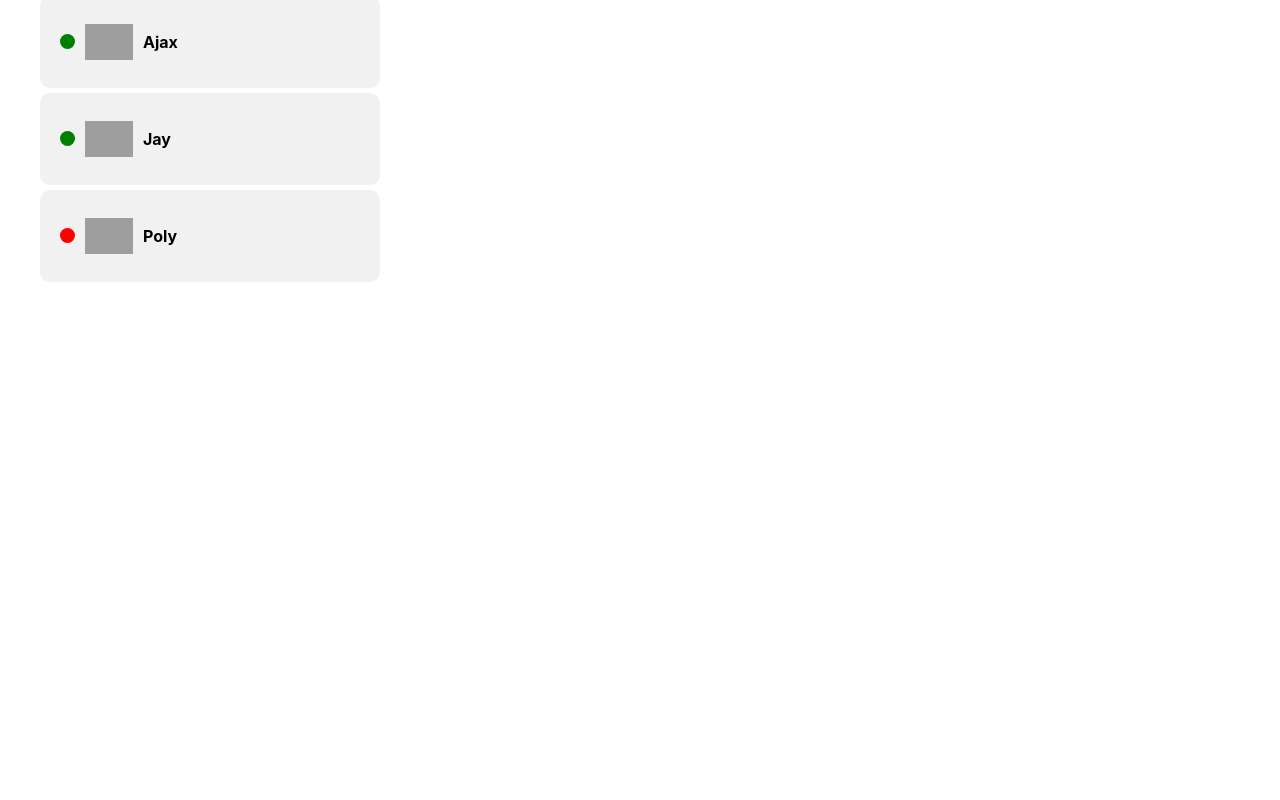
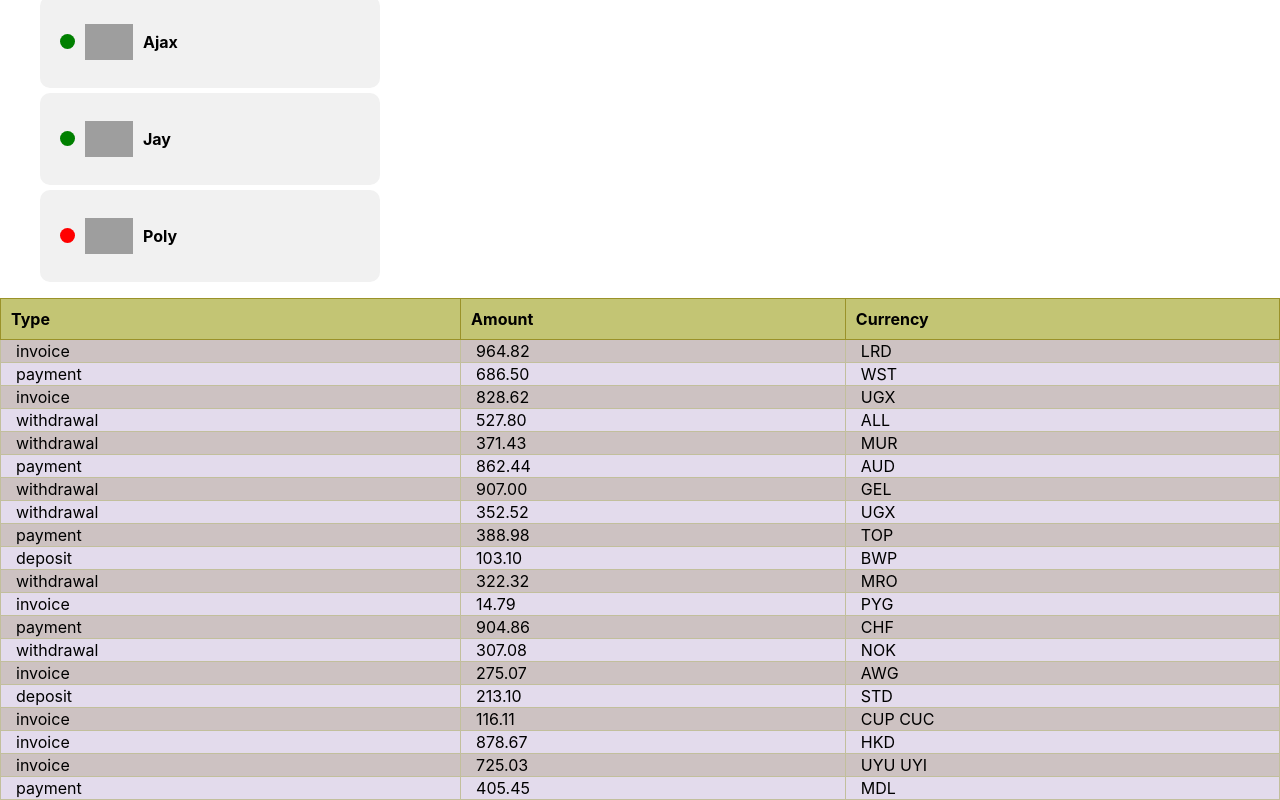
Before and after one commit to MMAKS999/goit-react-hw-01-components, a React (Create React App) app: page / in a window 1280 px wide. Shown: the part 827-1627 px from the top of the page. Before the commit the page ends 1125 px from the top, so only its background shows below. Built offline with nearby package versions, Linux system fonts and the light colour scheme; grey boxes are pictures that could not be loaded.

Commit message:
TransactionHistory
додано 4те завдання з транзакціями

```diff
--- a/src/components/App.jsx
+++ b/src/components/App.jsx
@@ -1,10 +1,12 @@
 import { Profile } from "./profile";
 import { Statistics } from "./statistics";
 import { FriendList } from "components/FriendList/FriendList";
+import { TransactionHistory } from "components/TransactionHistory/TransactionHistory";
+
 import user from "data/user.json";
 import data from "data/data.json";
 import friends from 'data/friends.json';
-
+import transactions from 'data/transactions.json';
 
 
 
@@ -23,6 +25,8 @@ export const App = () => {
 <Statistics stats={data} />
 
 <FriendList friends={friends} />
+
+<TransactionHistory items={transactions} />
     </div>
   );
 };
--- a/src/components/FriendList/FriendList.jsx
+++ b/src/components/FriendList/FriendList.jsx
@@ -1,11 +1,11 @@
 import PropTypes, { arrayOf } from 'prop-types';
-import { FriendListItem } from './FriendListItem';
+import { FriendListItem } from './FriendListItemItem';
 
 export const FriendList = ({ friends }) => (
   <ul className="friend-list">
      {friends && friends.map(({avatar, name, isOnline, id}) => (
        <FriendListItem
-         id={id}
+        key={id}
         avatar={avatar}
         name={name}
         isOnline={isOnline}
--- a/src/components/FriendList/FriendListItem.jsx
+++ b/src/components/FriendList/FriendListItemItem.jsx
@@ -1,9 +1,9 @@
 import css from 'components/FriendList/FriendListItem.module.css';
 // import PropTypes from 'prop-types';
 
-export const FriendListItem = ({ avatar, name, isOnline, id }) => (
+export const FriendListItem = ({ avatar, name, isOnline}) => (
 
-  <li className={css.item} key={id}>
+  <li className={css.item}>
     <span className={`${css.status} ${isOnline ? css.statusOn : ''}` }> </span>
     <img className="avatar" src={avatar} alt="User avatar" width="48" />
     <p className={css.name}>{name}</p>
--- /dev/null
+++ b/src/components/TransactionHistory/Transaction/Transaction.jsx
@@ -0,0 +1,9 @@
+import css from './Transaction.module.css'
+
+export const Transaction = ({type,amount,currency,index}) => (
+  <tr className={index % 2 === 0 ? css.evenRow : css.oddRow}>
+   <td>{type}</td>
+   <td>{amount}</td>
+   <td>{currency}</td>
+  </tr>
+)
--- /dev/null
+++ b/src/components/TransactionHistory/Transaction/Transaction.module.css
@@ -0,0 +1,15 @@
+
+.evenRow {
+  background-color: #cdc2c2;
+  /* Колір парних рядків */
+}
+
+.oddRow {
+  background-color: #e3dbec;
+  /* Колір непарних рядків */
+}
+.evenRow td,
+.oddRow td {
+  padding-left: 15px;
+  border: 1px solid rgb(194, 191, 156);
+}
--- /dev/null
+++ b/src/components/TransactionHistory/TransactionHistory.jsx
@@ -0,0 +1,40 @@
+import PropTypes, { arrayOf } from 'prop-types';
+import { Transaction } from './Transaction/Transaction'
+import css from './TransactionHistory.module.css'
+
+export const TransactionHistory = ({ items }) => (
+  <table className={css.transactionHistory}>
+  <thead>
+    <tr>
+      <th>Type</th>
+      <th>Amount</th>
+      <th>Currency</th>
+    </tr>
+    </thead>
+
+    <tbody>
+      {items && items.map(({ id, type, amount, currency }, index) => (
+        <Transaction key={id}
+          type = {type}
+          amount = {amount}
+          currency ={currency}
+          index = {index}
+
+
+        />
+      ))}
+
+  </tbody>
+</table>
+)
+
+TransactionHistory.propTypes = {
+  items: PropTypes.arrayOf(
+    PropTypes.shape({
+      id: PropTypes.string.isRequired,
+      type: PropTypes.string.isRequired,
+      amount: PropTypes.string.isRequired,
+      currency: PropTypes.string.isRequired,
+    })
+  ).isRequired
+}
--- /dev/null
+++ b/src/components/TransactionHistory/TransactionHistory.module.css
@@ -0,0 +1,13 @@
+
+.transactionHistory {
+  width: 100%;
+  border-collapse: collapse;
+}
+
+.transactionHistory th {
+  background-color: #c3c574;
+  /* Колір шапки таблиці */
+  padding: 10px;
+  text-align: left;
+   border: 1px solid rgb(154, 146, 41);
+}
```
